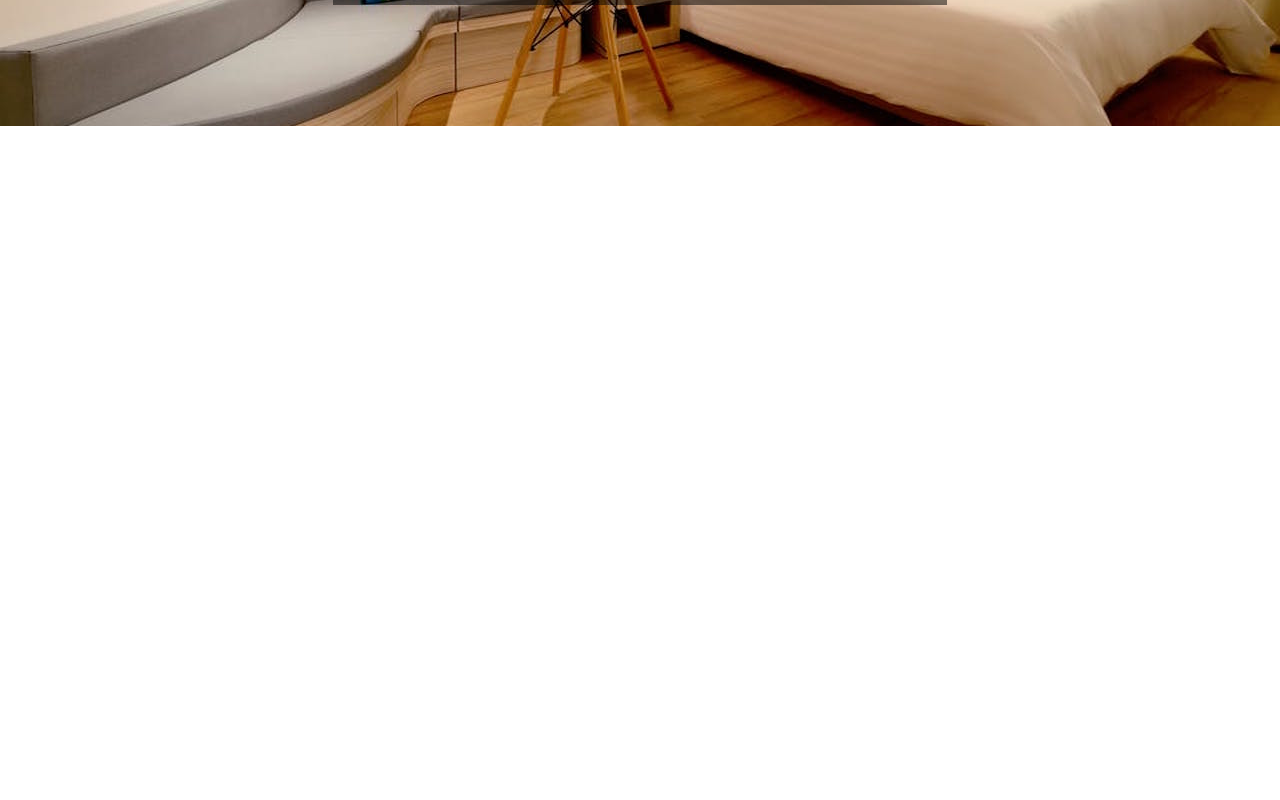
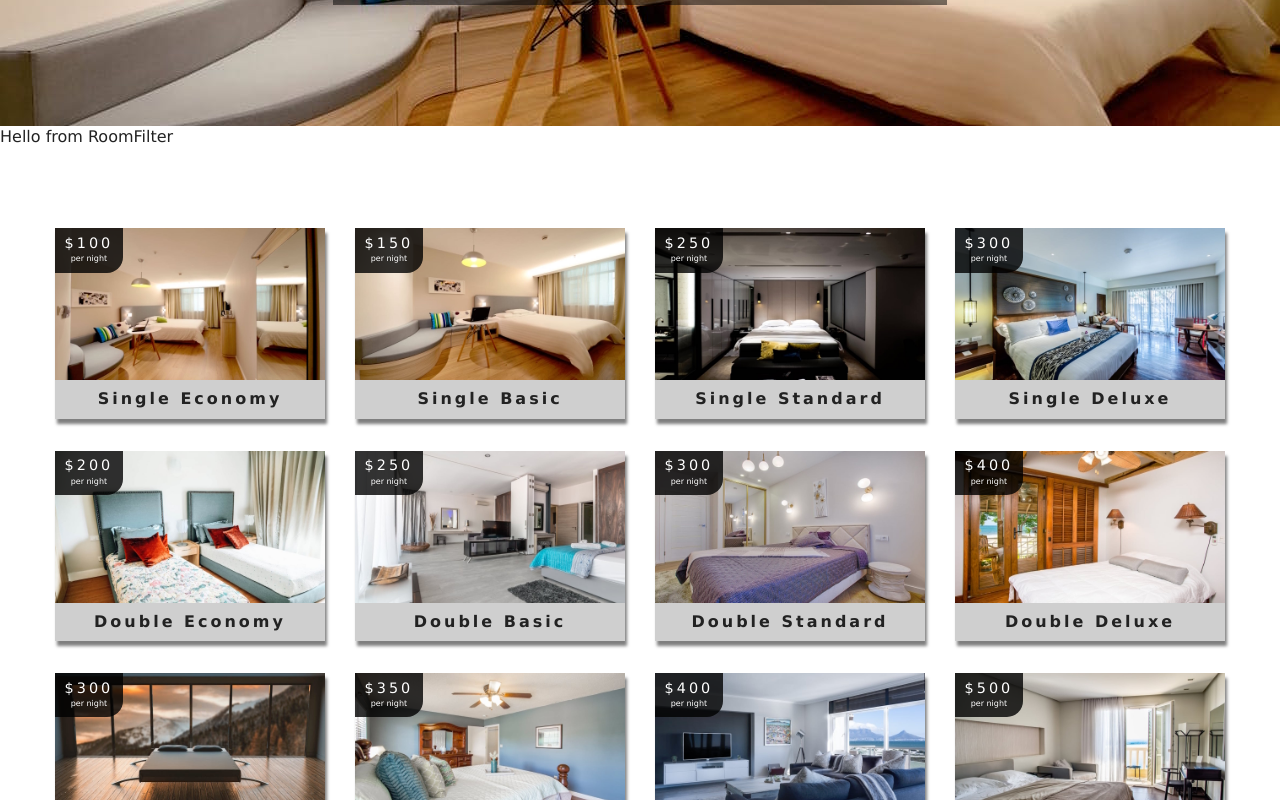
Before and after one commit to BrianPineau/resort, a React (Create React App) app: page /rooms in a window 1280 px wide. Shown: the part 420-1220 px from the top of the page. Before the commit the page ends 800 px from the top, so only its background shows below. Built offline with nearby package versions, Linux system fonts and the light colour scheme.

Commit message:
Begin set up of room filter

```diff
--- /dev/null
+++ b/src/components/RoomContainer.js
@@ -0,0 +1,49 @@
+import React from 'react';
+import RoomFilter from './RoomFilter';
+import RoomList from './RoomList';
+import { withRoomConsumer, RoomContext } from '../context';
+import Loading from './Loading';
+
+function RoomContainer({ context }) {
+  const { loading, sortedRooms, rooms } = context;
+  if (loading) {
+    return <Loading />;
+  }
+  return (
+    <>
+      <RoomFilter rooms={rooms} />
+      <RoomList rooms={sortedRooms} />
+    </>
+  );
+}
+
+export default withRoomConsumer(RoomContainer)
+
+// import React from 'react';
+// import RoomFilter from './RoomFilter';
+// import RoomList from './RoomList';
+// import { RoomConsumer, RoomContext } from '../context';
+// import Loading from './Loading';
+
+// export default function RoomContainer() {
+//   return (
+//     <RoomContext>
+//       {
+//         value => {
+//           const { loading, sortedRooms, rooms } = value;
+//           if (loading) {
+//             return <Loading />;
+//           }
+//           return (
+//             <div>
+//               Hello from RoomsContainer
+//               <RoomFilter rooms={rooms} />
+//               <RoomList rooms={sortedRooms} />
+//             </div>
+
+//           );
+//         }
+//       }
+//     </RoomContext>
+//   )
+// }
--- /dev/null
+++ b/src/components/RoomFilter.js
@@ -0,0 +1,14 @@
+import React from 'react';
+import { useContext } from 'react';
+import { RoomContext } from '../context';
+import Title from '../components/Title';
+
+export default function RoomFilter() {
+  const context = useContext(RoomContext);
+  console.log(context);
+  return (
+    <div>
+      Hello from RoomFilter
+    </div>
+  )
+}
--- /dev/null
+++ b/src/components/RoomList.js
@@ -0,0 +1,23 @@
+import React from 'react';
+import Room from './Room';
+
+export default function RoomList({ rooms }) {
+  if (rooms.length === 0) {
+    return (
+      <div className="empty-search">
+        <h3>unfortunately no rooms matched your search parameters</h3>
+      </div>
+    )
+  }
+  return (
+    <section className="roomslist">
+      <div className="roomslist-center">
+        {
+          rooms.map(item => {
+            return <Room key={item.id} room={item} />
+          })
+        }
+      </div>
+    </section>
+  )
+}
--- a/src/context.js
+++ b/src/context.js
@@ -8,7 +8,16 @@
     rooms: [],
     sortedRooms: [],
     featuredRooms: [],
-    loading: true
+    loading: true,
+    type: 'all',
+    capacity: 1,
+    price: 0,
+    minPrice: 0,
+    maxPrice: 0,
+    minSize: 0,
+    maxSize: 0,
+    breakfast: false,
+    pets: false
   };
   //getData
 
@@ -16,11 +25,16 @@
     //this.getData
     let rooms = this.formatData(items);
     let featuredRooms = rooms.filter(room => room.featured === true);
+    let maxPrice = Math.max(...rooms.map(item => item.price));
+    let maxSize = Math.max(...rooms.map(item => item.size));
     this.setState({
       rooms,
       featuredRooms,
       sortedRooms: rooms,
-      loading: false
+      loading: false,
+      price: maxPrice,
+      maxPrice,
+      maxSize
     });
   }
 
@@ -39,13 +53,23 @@
     const room = tempRooms.find((room) => room.slug === slug);
     return room;
   };
+  handleChange = event => {
+    const type = event.target.type;
+    const name = event.target.name;
+    const value = event.target.value;
+    console.log(type, name, value);
+  }
+  filterRooms = () => {
+    console.log("hello");
+  }
 
   render() {
     return (
       <RoomContext.Provider
         value={{
           ...this.state,
-          getRoom: this.getRoom
+          getRoom: this.getRoom,
+          handleChange: this.handleChange
         }}>
         {this.props.children}
       </RoomContext.Provider>
@@ -55,4 +79,15 @@
 
 const RoomConsumer = RoomContext.Consumer;
 
+export function withRoomConsumer(Component) {
+  return function ConsumerWrapper(props) {
+    return (
+      <RoomConsumer>
+        {value => <Component {...props} context={value}/>}
+      </RoomConsumer>
+    )
+  }
+}
+
+
 export { RoomProvider, RoomConsumer, RoomContext };
--- a/src/pages/Rooms.js
+++ b/src/pages/Rooms.js
@@ -2,9 +2,11 @@
 import Hero from '../components/Hero';
 import Banner from '../components/Banner';
 import { Link } from 'react-router-dom';
+import RoomContainer from '../components/RoomContainer';
 
 const Rooms = () => {
   return (
+    <>
       <Hero hero="roomsHero">
         <Banner title="our rooms">
           <Link to="/" className="btn-primary">
@@ -12,7 +14,9 @@
         </Link>
         </Banner>
       </Hero>
-  )
+      <RoomContainer />
+    </>
+  );
 };
 
 export default Rooms;
```
Lines whose indentation alone changed are shown as unchanged.
